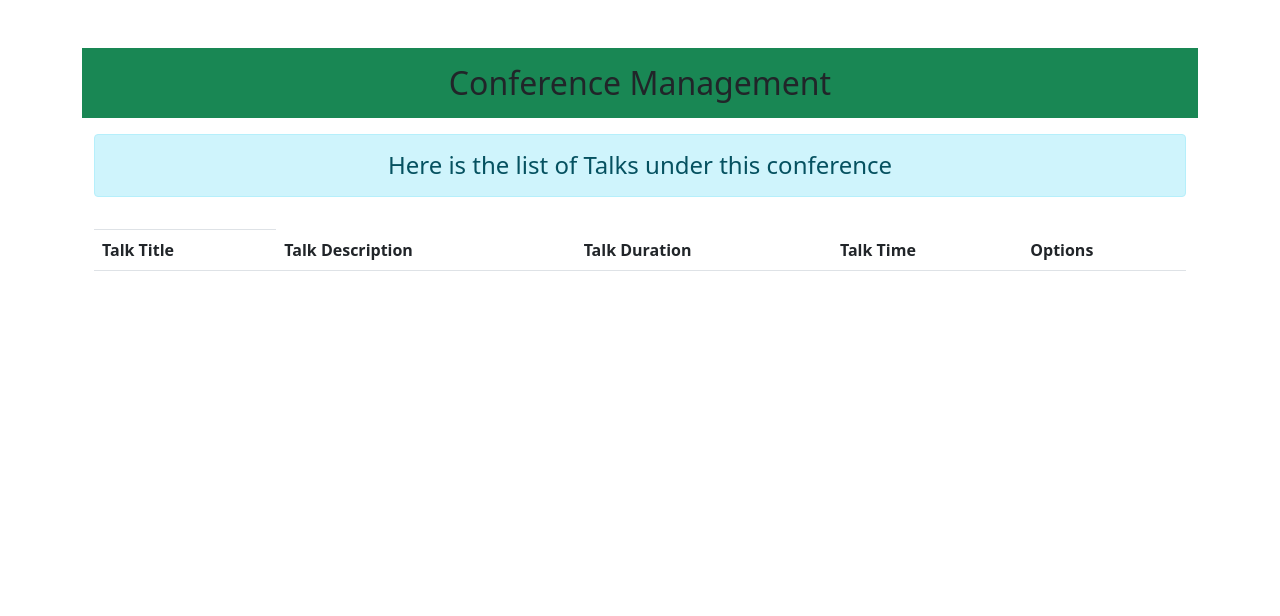
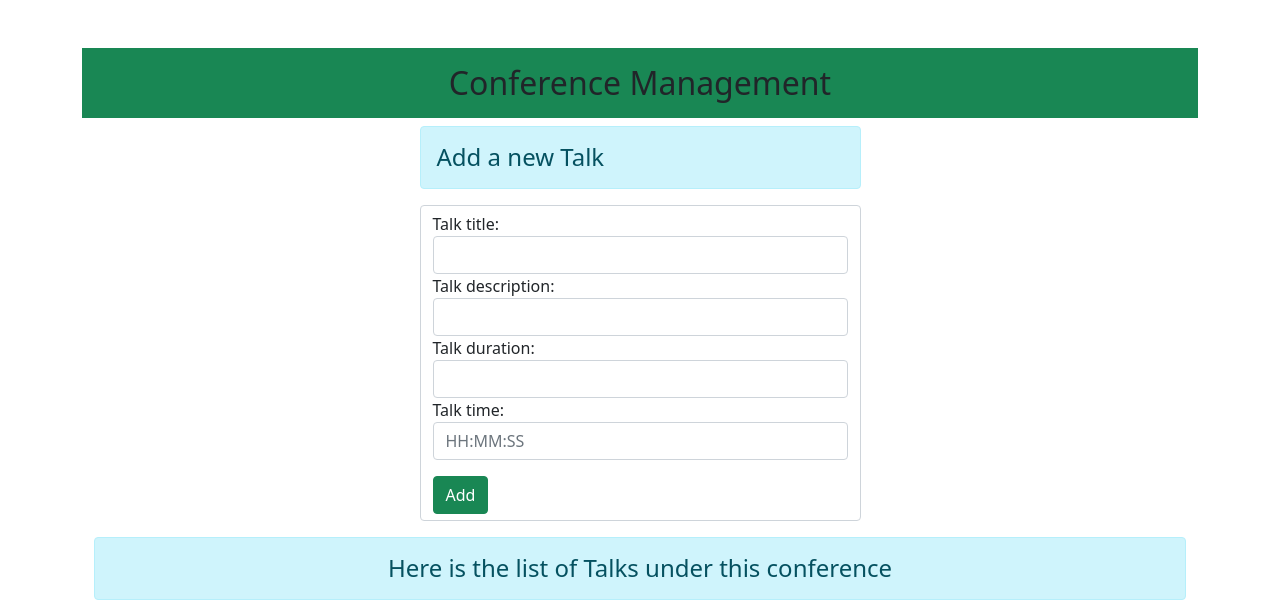
Before and after one commit to AKXAT/ConferenceManagement, a Django app: a page that uses mysite/myapp/templates/myapp/talks.html in a window 1280 px wide. Shown: the top 616 px of the page. Run offline with Django 3.2, Linux system fonts and the light colour scheme; data comes from the database, SQL or seed files in the repository; both versions use the stored data as it was after the commit; lists and menus that the app fills with data are empty.

Commit message:
Added option to add new talks to the same conference

```diff
--- a/mysite/myapp/forms.py
+++ b/mysite/myapp/forms.py
@@ -24,7 +24,7 @@ class TalkForm(forms.ModelForm):
             'talk_title' : forms.TextInput(attrs={'class':'form-control '}),
             'talk_description' : forms.TextInput(attrs={'class':'form-control '}),
             'talk_duration' : forms.TextInput(attrs={'class':'form-control '}),
-            'talk_time' : forms.TextInput(attrs={'class':'form-control '}),
+            'talk_time' : forms.TextInput(attrs={'class':'form-control','placeholder':'HH:MM:SS'}),
         }
 
 class SpeakerForm(forms.ModelForm):
--- a/mysite/myapp/models.py
+++ b/mysite/myapp/models.py
@@ -14,7 +14,7 @@ class TalkModel(models.Model):
     talk_title = models.TextField(null=False,primary_key=True)
     talk_description =  models.CharField(max_length=100,null=False)
     talk_duration = models.DecimalField(max_digits=2,decimal_places=1)
-    talk_time = models.DateTimeField(null=False)
+    talk_time = models.TimeField(null=True)
 
 class SpeakerModal(models.Model):
     speaker_talk_title = models.ForeignKey(TalkModel,on_delete=models.CASCADE)
--- a/mysite/myapp/templates/myapp/talks.html
+++ b/mysite/myapp/templates/myapp/talks.html
@@ -1,6 +1,15 @@
 {% extends 'myapp/base.html' %}
 
 {% block content %}
+<div class="col-sm-5 container">
+    <h4 class="alert alert-info">Add a new Talk</h4>
+    <form class="form-control" method="POST">
+    {% csrf_token %}
+    {{ talkviewform }}
+    <p></p>
+    <input type="submit" class="btn btn-success " value="Add" id="add">
+</form>
+</div>
 <div class="container mt-3">
     <h4 class="alert alert-info text-center">
         Here is the list of Talks under this conference
@@ -21,7 +30,14 @@
                 <th scope="col">{{talkss.talk_description}}</th>
                 <th scope="col">{{talkss.talk_duration}}</th>
                 <th scope="col">{{talkss.talk_time}}</th>
-            </tr>
+            <td>
+                <a href="" class="btn btn-danger btn-sm">Edit</a>
+                <form action="" method="POST" class="d-inline">
+                    {% csrf_token %}
+                    <input type="submit" value="Delete" class="btn btn-danger btn-sm">
+                </form>
+            </td>
+        </tr>
             {% endfor %}
     </table>
 </div>
--- a/mysite/myapp/views.py
+++ b/mysite/myapp/views.py
@@ -36,7 +36,15 @@ def conferencedelete(request,id):
         return HttpResponsePermanentRedirect('/')
 
 def talkView(request,id):
+    initial = {'talk_conference_title':id}
+    if request.method == 'POST':
+        talkviewform = TalkForm(request.POST)
+        if talkviewform.is_valid():
+            talkviewform.save()
+
+    else:
+        talkviewform=TalkForm(initial=initial)
+
     talk = ConferenceModel.objects.get(pk=id)
-    print(talk)
     conferencetalks = talk.talkmodel_set.all()
-    return render(request,'myapp/talks.html',{'conferencetalks':conferencetalks})
+    return render(request,'myapp/talks.html',{'talkviewform':talkviewform,'conferencetalks':conferencetalks})
```
Also changed, not shown: mysite/db.sqlite3, mysite/myapp/migrations/0002_alter_talkmodel_talk_time.py (added), mysite/myapp/migrations/0003_alter_talkmodel_talk_time.py (added).
